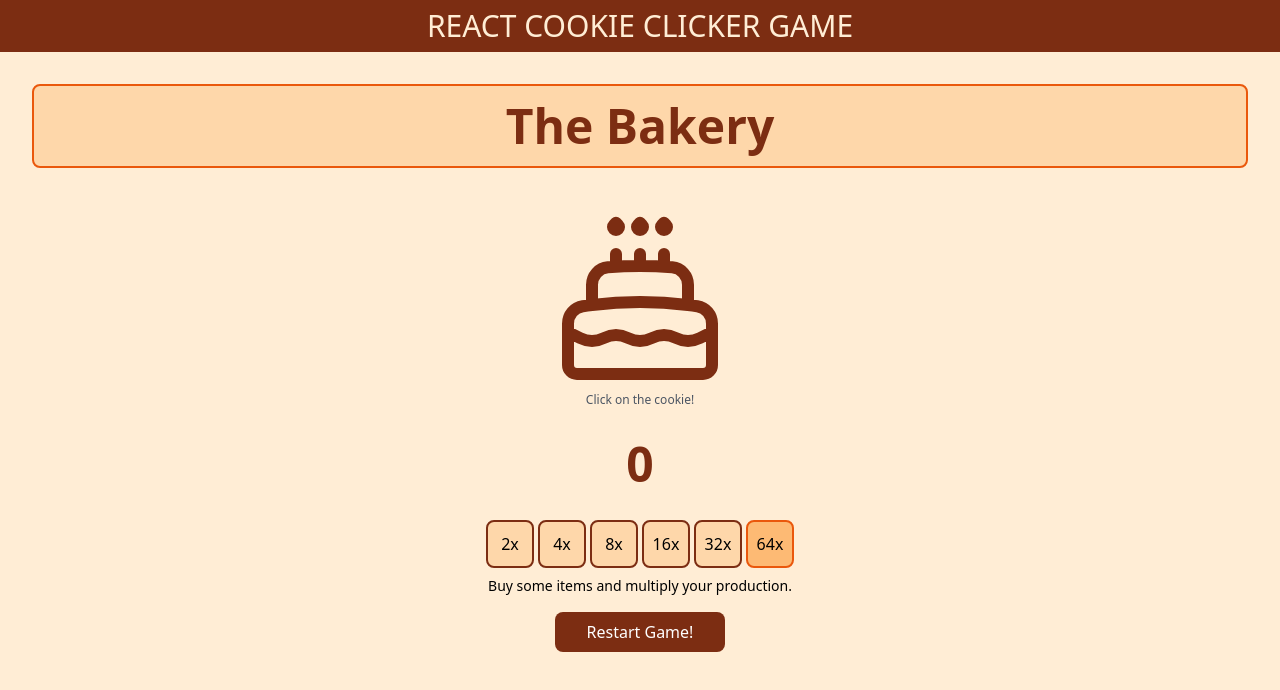
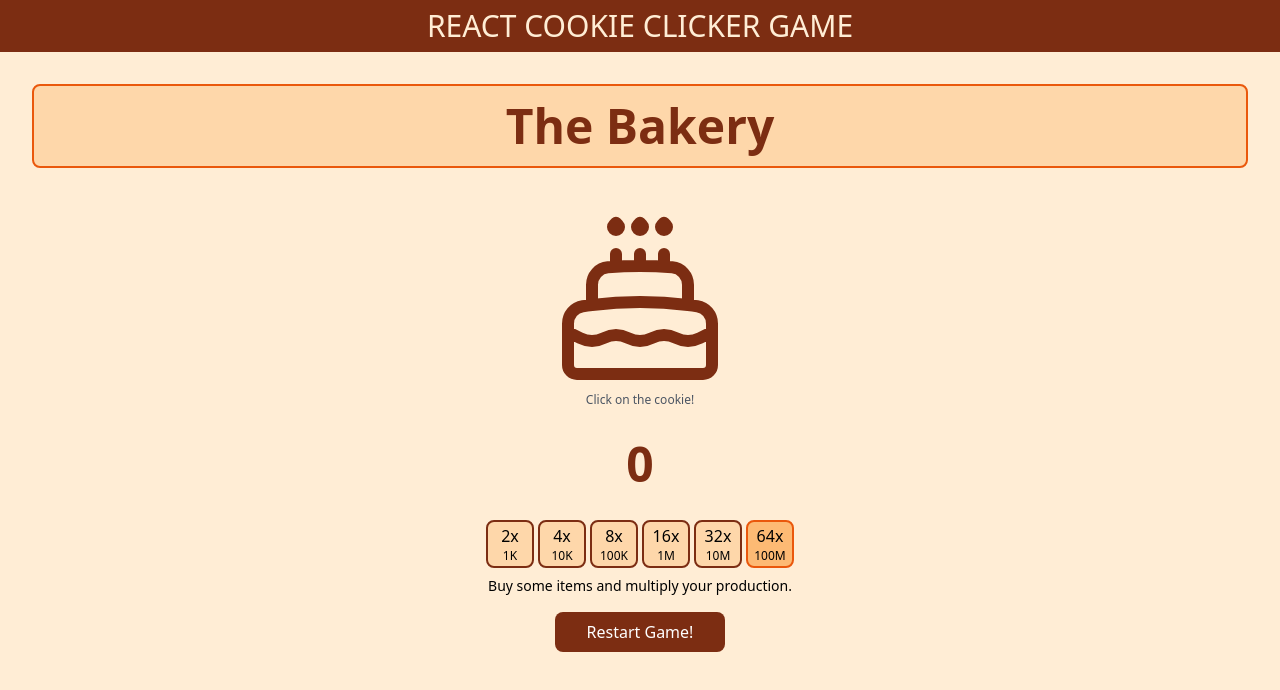
Before and after one commit to UCSBProject-2024/UCSBTycoon, a React (Vite) app: page / in a window 1280 px wide. Shown: the top 690 px of the page. Built offline with nearby package versions, Linux system fonts and the light colour scheme.

Commit message:
Update layout

```diff
--- a/src/main.tsx
+++ b/src/main.tsx
@@ -33,23 +33,29 @@ ReactDOM.createRoot(document.getElementById('root')!).render(
         <h2 className="text-center text-3xl font-semibold text-orange-900 md:text-5xl">0</h2>
       </div>
       <div className="flex justify-center gap-1">
-        <div className="flex h-12 w-12 items-center justify-center rounded-lg border-2 border-orange-900 bg-orange-200">
-          2x
+        <div className="flex h-12 w-12 flex-col items-center justify-center rounded-lg border-2 border-orange-900 bg-orange-200">
+          <div>2x</div>
+          <div className="text-xs">1K</div>
         </div>
-        <div className="flex h-12 w-12 items-center justify-center rounded-lg border-2 border-orange-900 bg-orange-200">
-          4x
+        <div className="flex h-12 w-12 flex-col items-center justify-center rounded-lg border-2 border-orange-900 bg-orange-200">
+          <div>4x</div>
+          <div className="text-xs">10K</div>
         </div>
-        <div className="flex h-12 w-12 items-center justify-center rounded-lg border-2 border-orange-900 bg-orange-200">
-          8x
+        <div className="flex h-12 w-12 flex-col items-center justify-center rounded-lg border-2 border-orange-900 bg-orange-200">
+          <div>8x</div>
+          <div className="text-xs">100K</div>
         </div>
-        <div className="flex h-12 w-12 items-center justify-center rounded-lg border-2 border-orange-900 bg-orange-200">
-          16x
+        <div className="flex h-12 w-12 flex-col items-center justify-center rounded-lg border-2 border-orange-900 bg-orange-200">
+          <div>16x</div>
+          <div className="text-xs">1M</div>
         </div>
-        <div className="flex h-12 w-12 items-center justify-center rounded-lg border-2 border-orange-900 bg-orange-200">
-          32x
+        <div className="flex h-12 w-12 flex-col items-center justify-center rounded-lg border-2 border-orange-900 bg-orange-200">
+          <div>32x</div>
+          <div className="text-xs">10M</div>
         </div>
-        <div className="flex h-12 w-12 items-center justify-center rounded-lg border-2 border-orange-600 bg-orange-300">
-          64x
+        <div className="flex h-12 w-12 flex-col items-center justify-center rounded-lg border-2 border-orange-600 bg-orange-300">
+          <div>64x</div>
+          <div className="text-xs">100M</div>
         </div>
       </div>
       <div className="my-2">
```
Also changed, not shown: 3 other files (tests, documents, lock files or other folders).
